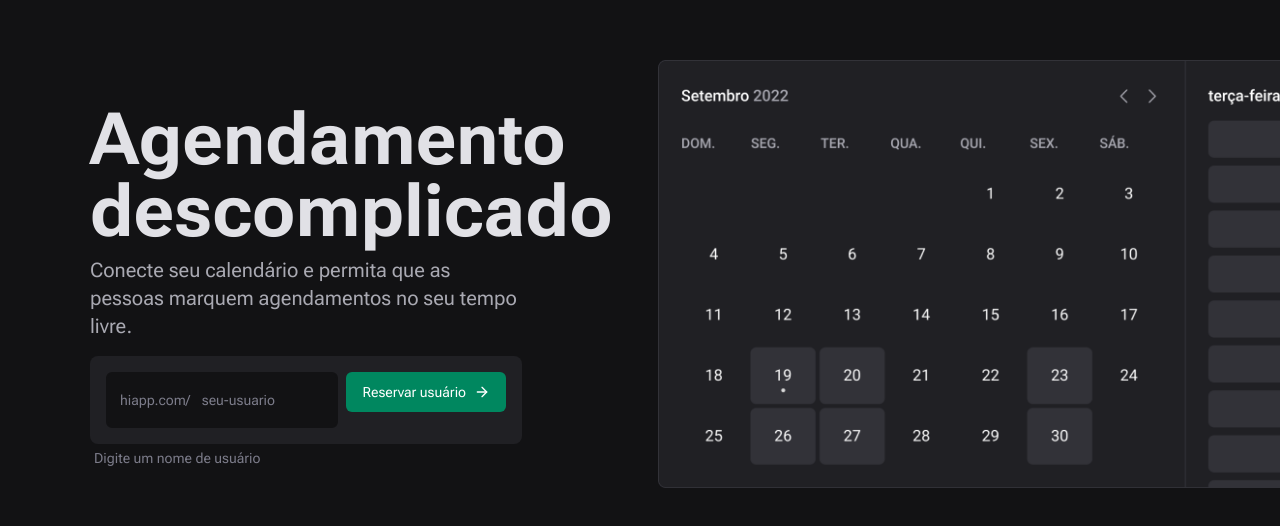
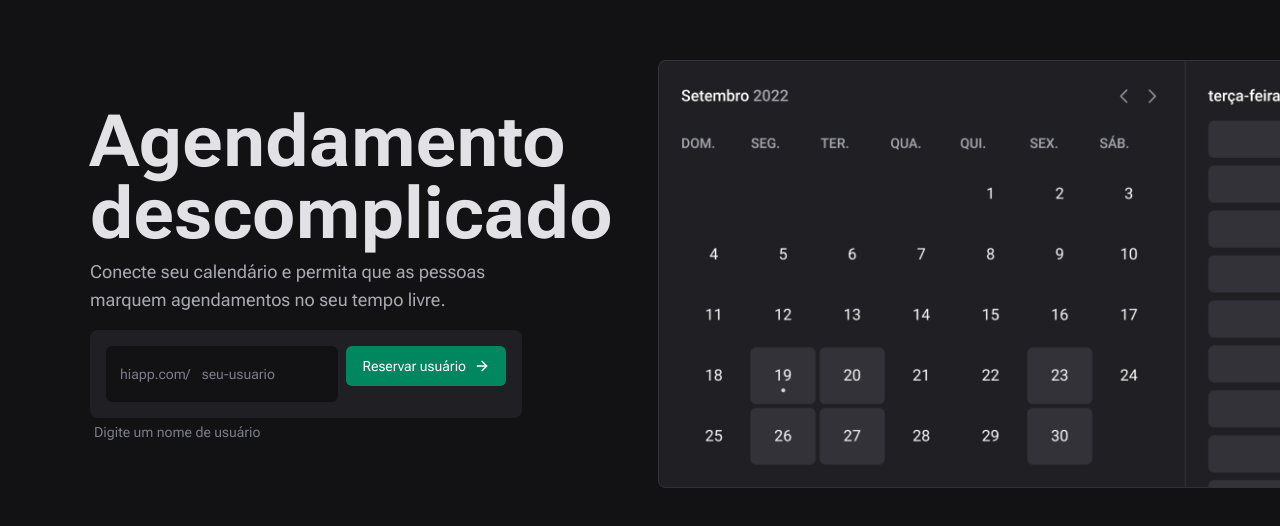
Before and after one commit to alanfoandrade/ignite-call, a Next.js app: page / in a window 1280 px wide. Shown: the part 126-652 px from the top of the page. Built offline with nearby package versions, Linux system fonts and the light colour scheme; a web font is replaced by a local one.

Commit message:
feat: add heading and text components

```diff
--- a/src/app/(home)/components/ClaimUsernameForm.tsx
+++ b/src/app/(home)/components/ClaimUsernameForm.tsx
@@ -1,6 +1,7 @@
 'use client';
 
 import { Button } from '@/components/Button';
+import { Text } from '../../../components/Text';
 import { TextInput } from '@/components/TextInput';
 import { ArrowRight } from 'lucide-react';
 import { FormHTMLAttributes } from 'react';
@@ -68,10 +69,10 @@ export function ClaimUsernameForm({
         </Button>
       </Box>
 
-      <div className="absolute mt-1 px-1">
-        <p className="text-sm text-gray-400">
+      <div className="mt-1 px-1">
+        <Text className="text-sm text-gray-400">
           {errors.username?.message || 'Digite um nome de usuário'}
-        </p>
+        </Text>
       </div>
     </>
   );
--- a/src/app/(home)/page.tsx
+++ b/src/app/(home)/page.tsx
@@ -2,20 +2,22 @@ import Image from 'next/image';
 
 import previewImg from '../../assets/app-preview.png';
 import { ClaimUsernameForm } from './components/ClaimUsernameForm';
+import { Heading } from '@/components/Heading';
+import { Text } from '@/components/Text';
 
 export default function Home() {
   return (
     <main className="flex h-screen w-full items-center">
       <div className="ml-auto flex max-w-[calc(100vw_-_((100vw_-_1180px)_/_2))] items-center gap-24 max-lg:ml-0">
         <section className="max-w-lg px-10">
-          <h2 className="text-7xl font-bold max-lg:text-6xl">
+          <Heading as="h1" className="text-7xl max-lg:text-6xl">
             Agendamento descomplicado
-          </h2>
+          </Heading>
 
-          <p className="mt-2 text-xl text-gray-200">
+          <Text className="mt-2 text-lg text-gray-200 max-lg:text-base">
             Conecte seu calendário e permita que as pessoas marquem agendamentos
             no seu tempo livre.
-          </p>
+          </Text>
 
           <ClaimUsernameForm />
         </section>
--- a/src/app/register/page.tsx
+++ b/src/app/register/page.tsx
@@ -1,6 +1,8 @@
 import { Box } from '@/components/Box';
 import { Button } from '@/components/Button';
+import { Heading } from '@/components/Heading';
 import { MultiStep } from '@/components/MultiStep';
+import { Text } from '@/components/Text';
 import { TextInput } from '@/components/TextInput';
 import { ArrowRight } from 'lucide-react';
 
@@ -8,25 +10,27 @@ export default function Register() {
   return (
     <main className="mx-auto mb-4 mt-20 max-w-xl px-4">
       <div className="px-6">
-        <strong className="leading-relaxed">Bem-vindo ao Ignite Call!</strong>
+        <Heading as="strong" className="leading-relaxed">
+          Bem-vindo ao Ignite Call!
+        </Heading>
 
-        <p className="mb-6 leading-relaxed text-gray-200">
+        <Text className="mb-6 text-gray-200">
           Precisamos de algumas informações para criar seu perfil! Ah, você pode
           editar essas informações depois.
-        </p>
+        </Text>
 
         <MultiStep steps={4} currentStep={1} />
       </div>
 
       <Box as="form" className="mt-6 flex flex-col gap-4">
         <label className="flex flex-col gap-2">
-          <p className="text-sm">Nome de usuário</p>
+          <Text className="text-sm">Nome de usuário</Text>
 
           <TextInput prefix="hiapp.com/" placeholder="seu-usuario" />
         </label>
 
         <label className="flex flex-col gap-2">
-          <p className="text-sm">Nome completo</p>
+          <Text className="text-sm">Nome completo</Text>
 
           <TextInput placeholder="Seu nome" />
         </label>
--- /dev/null
+++ b/src/components/Heading.tsx
@@ -0,0 +1,25 @@
+import { ElementType, HTMLAttributes } from 'react';
+import { twMerge } from 'tailwind-merge';
+
+interface HeadingProps extends HTMLAttributes<HTMLElement> {
+  as?: ElementType;
+}
+
+export function Heading({
+  as: Component = 'p',
+  children,
+  className,
+  ...props
+}: HeadingProps) {
+  return (
+    <Component
+      {...props}
+      className={twMerge(
+        'font-sans text-2xl font-bold leading-tight text-gray-100',
+        className,
+      )}
+    >
+      {children}
+    </Component>
+  );
+}
--- /dev/null
+++ b/src/components/Text.tsx
@@ -0,0 +1,25 @@
+import { ElementType, HTMLAttributes } from 'react';
+import { twMerge } from 'tailwind-merge';
+
+interface TextProps extends HTMLAttributes<HTMLElement> {
+  as?: ElementType;
+}
+
+export function Text({
+  as: Component = 'p',
+  children,
+  className,
+  ...props
+}: TextProps) {
+  return (
+    <Component
+      {...props}
+      className={twMerge(
+        'font-sans text-base leading-relaxed text-gray-100',
+        className,
+      )}
+    >
+      {children}
+    </Component>
+  );
+}
--- a/src/components/TextInput.tsx
+++ b/src/components/TextInput.tsx
@@ -5,6 +5,7 @@ import {
 } from 'react';
 import { FieldError } from 'react-hook-form';
 import { twMerge } from 'tailwind-merge';
+import { Text } from './Text';
 
 interface TextInputProps extends InputHTMLAttributes<HTMLInputElement> {
   prefix?: string;
@@ -50,9 +51,9 @@ const InputBase: ForwardRefRenderFunction<HTMLInputElement, TextInputProps> = (
 
       {!!error && (
         <div className="absolute mt-1 px-1">
-          <p className="text-sm text-gray-400">
+          <Text className="text-sm text-gray-400">
             {error.message || 'Digite um nome de usuário'}
-          </p>
+          </Text>
         </div>
       )}
     </div>
```
